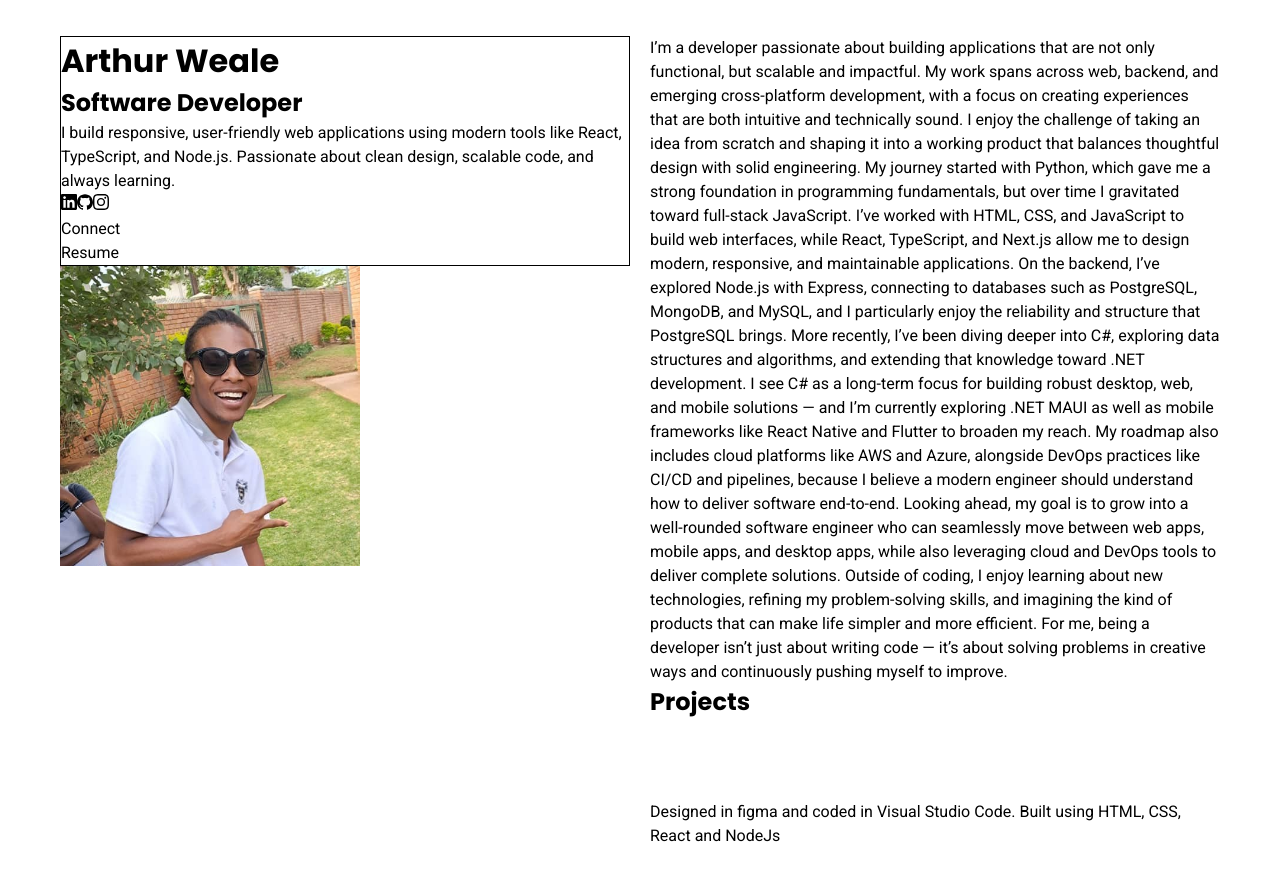
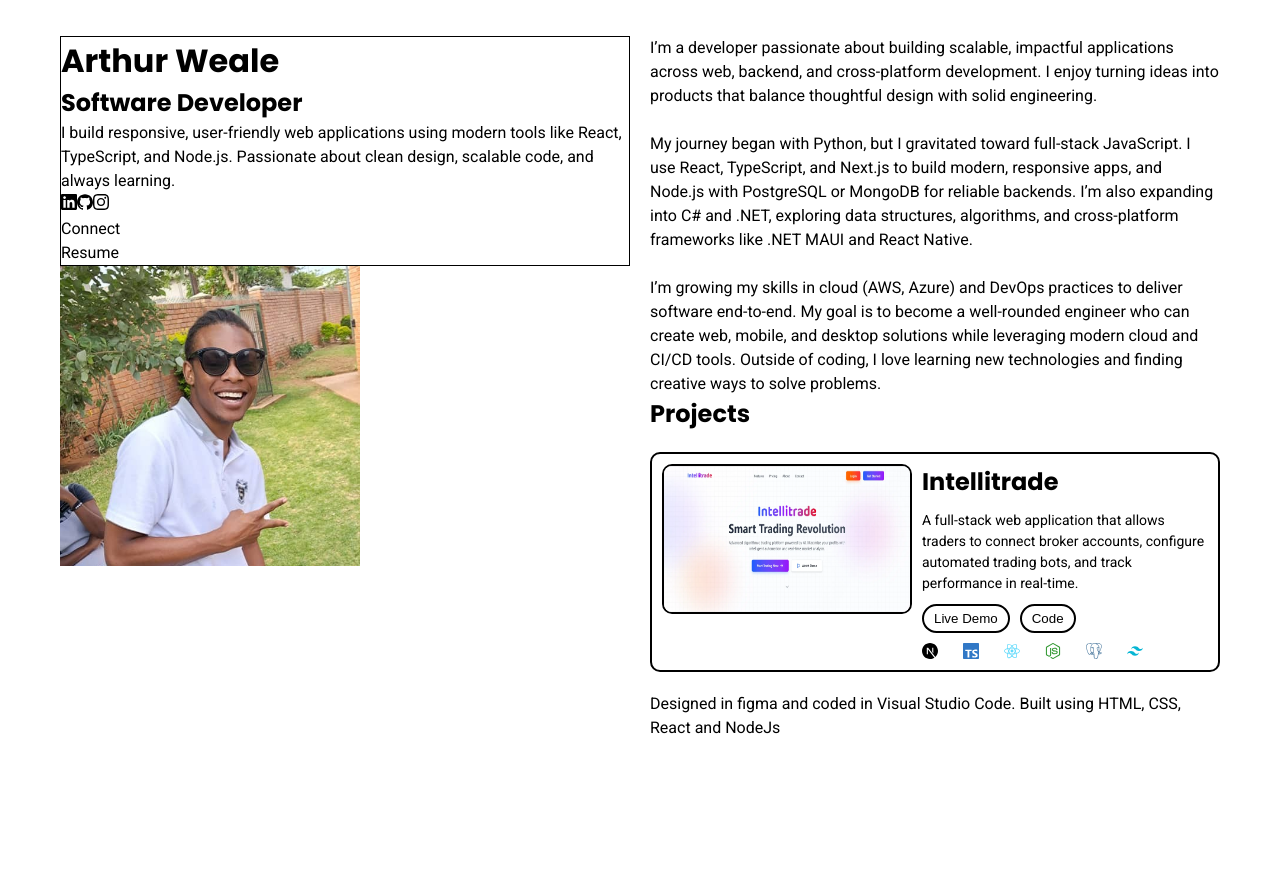
Before and after one commit to Arthur-Weale/portfolio, a React (Vite) app: page / in a window 1280 px wide. Shown: the part 840-1720 px from the top of the page. Built offline with nearby package versions, Linux system fonts and the light colour scheme.

Commit message:
Added icons and refactored paragraphs.

```diff
--- a/src/App.jsx
+++ b/src/App.jsx
@@ -3,12 +3,35 @@ import {
   SiGithub,
   SiInstagram,
   SiLinkedin,
+  SiHtml5,
+  SiCss3,
+  SiJavascript,
+  SiTailwindcss,
+  SiNextdotjs,
+  SiPostgresql,
   SiReact,
   SiTypescript,
   SiNodedotjs,
 } from "react-icons/si";
 import profile from './assets/profile.jpg';
+// import icons from 'simple-icons/icons.json';
 
+const projectCardData = [
+  {
+    name: "Intellitrade",
+    imageUrl: "public/projects/intellitrade.webp",
+    summary:
+      "A full-stack web application that allows traders to connect broker accounts, configure automated trading bots, and track performance in real-time.",
+    github: "#",
+    live: "#",
+    icons: [
+      {
+        iconName: "SiNextdotjs",
+        iconColor: "#000000",
+      },
+    ],
+  },
+];
 function App() {
   return (
     <>
@@ -63,12 +86,6 @@ function App() {
         </div>
       </div>
 
-      {/* <div className="tech-stack">
-        <SiReact size={32} color="#61DAFB" />
-        <SiTypescript size={32} color="#3178C6" />
-        <SiNodedotjs size={32} color="#339933" />
-      </div> */}
-
       <div className="second-bottom-view">
         <div className="left-view">
           <div className="view-container">
@@ -107,48 +124,64 @@ function App() {
         </div>
         <div className="right-view">
           <p>
-            I’m a developer passionate about building applications that are not
-            only functional, but scalable and impactful. My work spans across
-            web, backend, and emerging cross-platform development, with a focus
-            on creating experiences that are both intuitive and technically
-            sound. I enjoy the challenge of taking an idea from scratch and
-            shaping it into a working product that balances thoughtful design
-            with solid engineering. My journey started with Python, which gave
-            me a strong foundation in programming fundamentals, but over time I
-            gravitated toward full-stack JavaScript. I’ve worked with HTML, CSS,
-            and JavaScript to build web interfaces, while React, TypeScript, and
-            Next.js allow me to design modern, responsive, and maintainable
-            applications. On the backend, I’ve explored Node.js with Express,
-            connecting to databases such as PostgreSQL, MongoDB, and MySQL, and
-            I particularly enjoy the reliability and structure that PostgreSQL
-            brings. More recently, I’ve been diving deeper into C#, exploring
-            data structures and algorithms, and extending that knowledge toward
-            .NET development. I see C# as a long-term focus for building robust
-            desktop, web, and mobile solutions — and I’m currently exploring
-            .NET MAUI as well as mobile frameworks like React Native and Flutter
-            to broaden my reach. My roadmap also includes cloud platforms like
-            AWS and Azure, alongside DevOps practices like CI/CD and pipelines,
-            because I believe a modern engineer should understand how to deliver
-            software end-to-end. Looking ahead, my goal is to grow into a
-            well-rounded software engineer who can seamlessly move between web
-            apps, mobile apps, and desktop apps, while also leveraging cloud and
-            DevOps tools to deliver complete solutions. Outside of coding, I
-            enjoy learning about new technologies, refining my problem-solving
-            skills, and imagining the kind of products that can make life
-            simpler and more efficient. For me, being a developer isn’t just
-            about writing code — it’s about solving problems in creative ways
-            and continuously pushing myself to improve.
+            I’m a developer passionate about building scalable, impactful
+            applications across web, backend, and cross-platform development. I
+            enjoy turning ideas into products that balance thoughtful design
+            with solid engineering.
           </p>
-          <div className='projects'>
+          <br />
+          <p>
+            My journey began with Python, but I gravitated toward full-stack
+            JavaScript. I use React, TypeScript, and Next.js to build modern,
+            responsive apps, and Node.js with PostgreSQL or MongoDB for reliable
+            backends. I’m also expanding into C# and .NET, exploring data
+            structures, algorithms, and cross-platform frameworks like .NET MAUI
+            and React Native.
+          </p>
+          <br />
+          <p>
+            I’m growing my skills in cloud (AWS, Azure) and DevOps practices to
+            deliver software end-to-end. My goal is to become a well-rounded
+            engineer who can create web, mobile, and desktop solutions while
+            leveraging modern cloud and CI/CD tools. Outside of coding, I love
+            learning new technologies and finding creative ways to solve
+            problems.
+          </p>
+          <div className="projects">
             <h2>Projects</h2>
-            <div className='Project1'>
-            </div>
-            <div className='Project2'>
-            </div>
-            <div className='Project3'>
+            <div className="project1">
+              <div className="project-image">
+                <img
+                  src="public/projects/intellitrade.webp"
+                  alt="intellitrade app ui"
+                />
+              </div>
+              <div className="project-description">
+                <h2>Intellitrade</h2>
+                <p>
+                  A full-stack web application that allows traders to connect
+                  broker accounts, configure automated trading bots, and track
+                  performance in real-time.
+                </p>
+                <div className="action-btn">
+                  <button>Live Demo</button>
+                  <button>Code</button>
+                </div>
+                <div className="tech-icons">
+                  <SiNextdotjs color="#000000" />
+                  <SiTypescript color="#3178C6" />
+                  <SiReact color="#61DAFB" />
+                  <SiNodedotjs color="#339933" />
+                  <SiPostgresql color="#336791" />
+                  <SiTailwindcss color="#06B6D4" />
+                </div>
+              </div>
             </div>
             <div>
-              <p>Designed in figma and coded in Visual Studio Code. Built using HTML, CSS, React and NodeJs</p>
+              <p>
+                Designed in figma and coded in Visual Studio Code. Built using
+                HTML, CSS, React and NodeJs
+              </p>
             </div>
           </div>
         </div>
```
